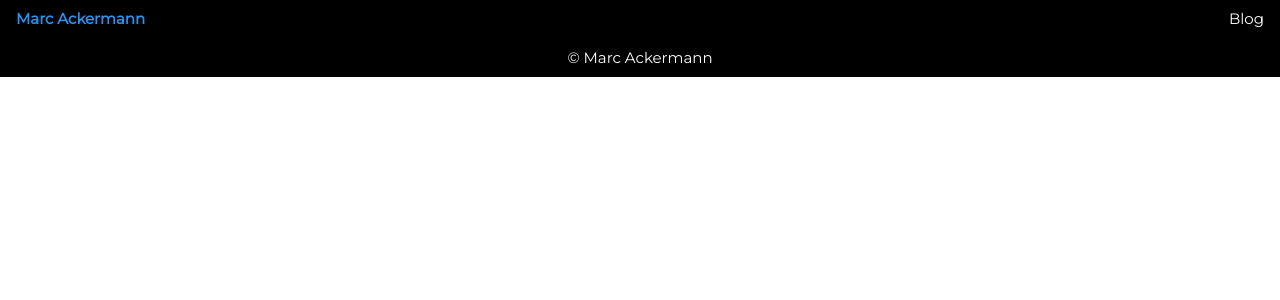
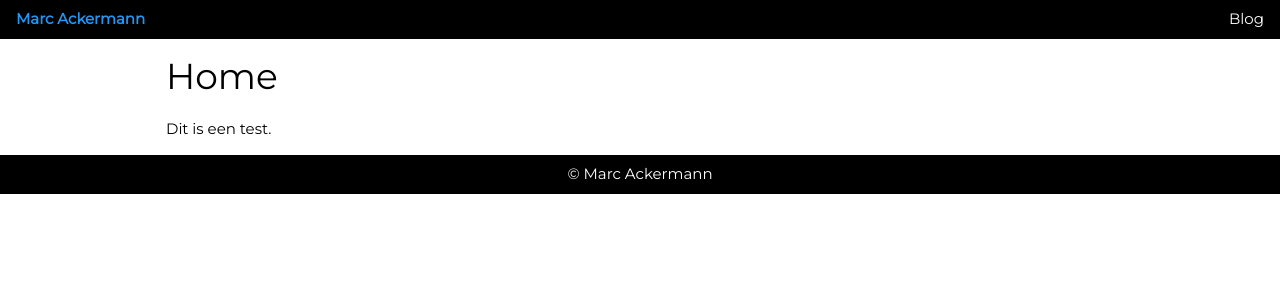
Before and after one commit to mc7781/mc7781.github.io, a Jekyll site: the page built from test.md, in a window 1280 px wide. Shown: the top 300 px of the page. Built offline with Jekyll 4.4.1, drawn with Linux system fonts in a browser that asks for light colours.

Commit message:
Update test.md

```diff
--- a/test.md
+++ b/test.md
@@ -1,6 +1,8 @@
 ---
-layout: default
+layout: page
 title: Home
 description: Marc Ackermann - Hoi
 author: mc7781
 ---
+
+Dit is een test.
```
